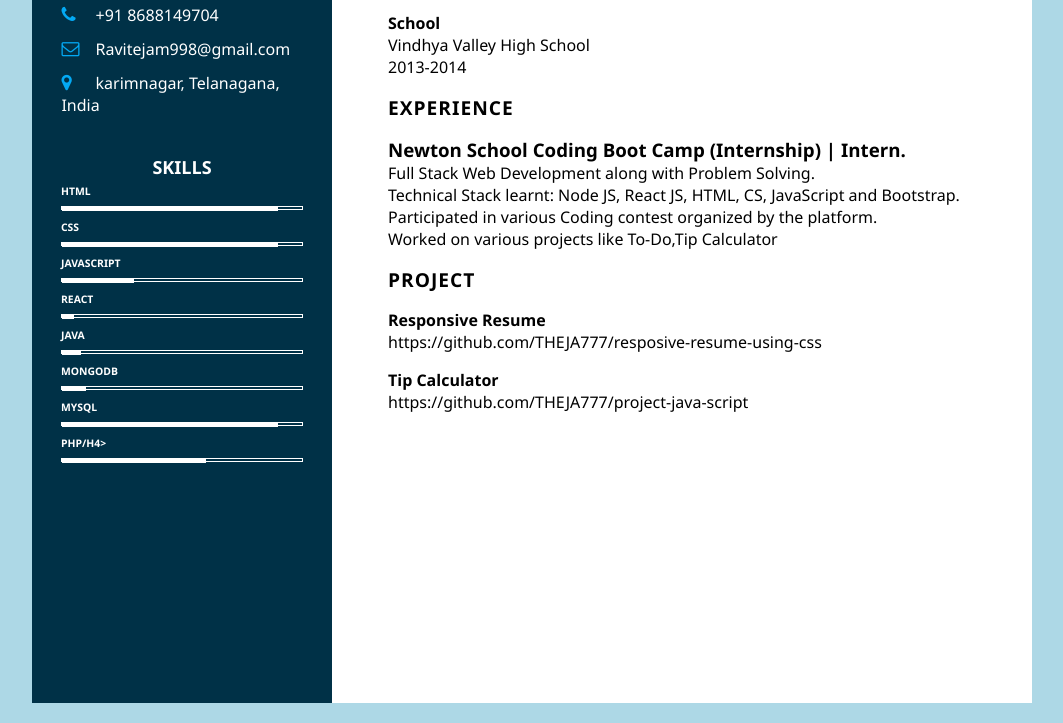
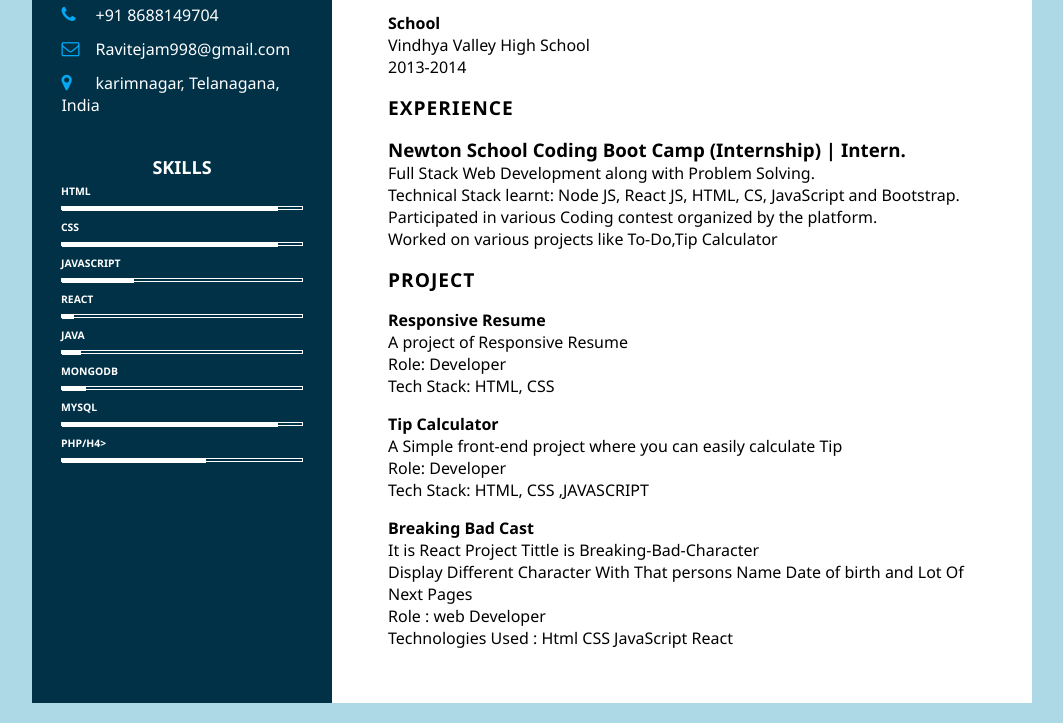
Before and after one commit to THEJA777/resposive-resume-using-css, a plain HTML site: page index.html in a window 1280 px wide. Shown: the part 317-1040 px from the top of the page, without its empty margins (32-1095 px from the left). Drawn offline with Linux system fonts and the light colour scheme.

Commit message:
Update index.html

```diff
--- a/index.html
+++ b/index.html
@@ -187,13 +187,24 @@
                         <h4 class="right-title">Project</h4>
                         <div class="projects">
                             <h4>Responsive Resume</h4>
-                            <p>https://github.com/THEJA777/resposive-resume-using-css</p>
+                            <p>A project of Responsive Resume</p>
+                            <p>Role: Developer </p>
+                            <p>Tech Stack: HTML, CSS</p>
                         </div>
                         <div class="projects">
                             <h4>Tip Calculator</h4>
-                            <p>https://github.com/THEJA777/project-java-script</p>
+                            <p>A Simple front-end project where you can easily calculate Tip
+                            <p>Role: Developer</p>
+                            <p>Tech Stack: HTML, CSS ,JAVASCRIPT</p>
                         </div>
+                        <div class="projects">
+                            <h4>Breaking Bad Cast</h4>
+                            <p> It is React Project Tittle is  Breaking-Bad-Character</p>
+                            <p> Display Different Character With That persons Name Date of birth and Lot Of Next Pages</p>
+                            <p> Role : web Developer</p>
+                            <p> Technologies Used : Html CSS JavaScript React</p>
 
+                        </div>
                         </div>
                     </section>
                 </div>
```
